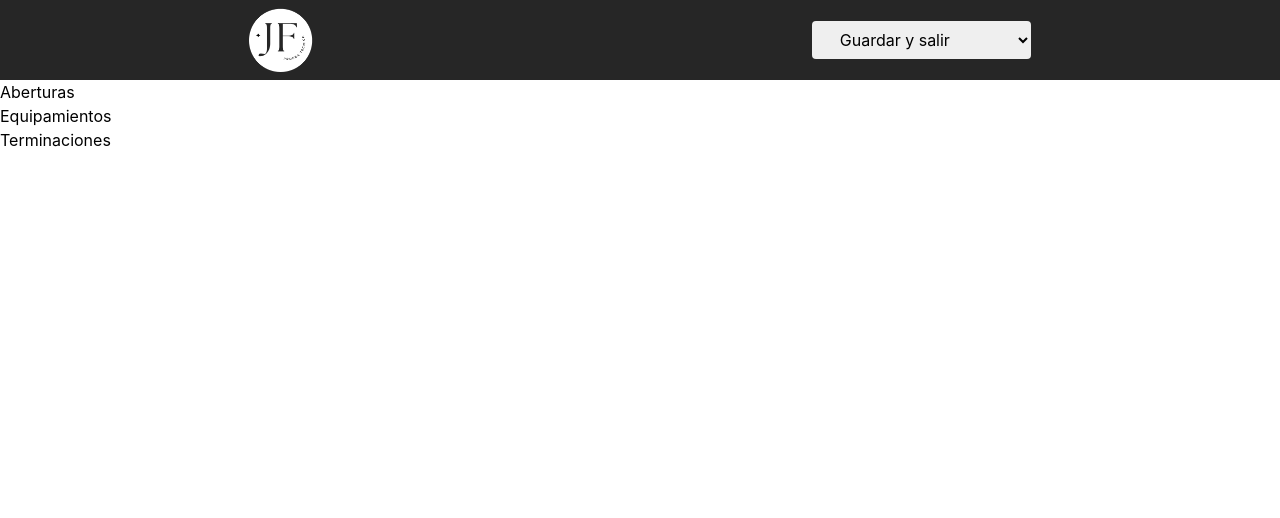
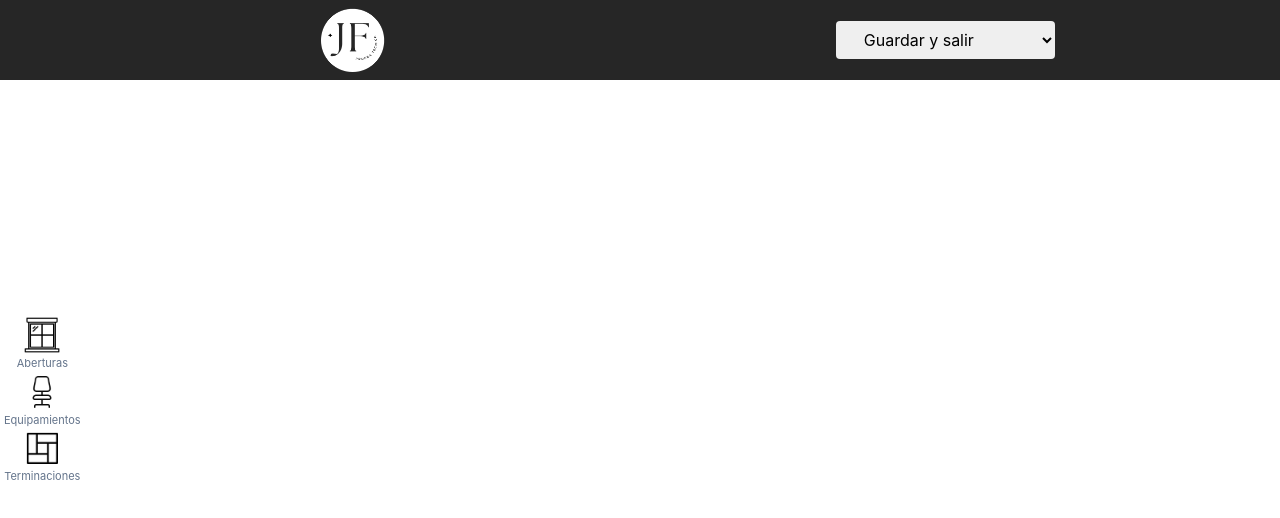
Before and after one commit to JessicaFerreiraLopez/challenge-jessica-ferreira, a React (Create React App) app: page / in a window 1280 px wide. Shown: the top 518 px of the page. Built offline with nearby package versions, Linux system fonts and the light colour scheme.

Commit message:
added styles

```diff
--- a/src/components/header/index.tsx
+++ b/src/components/header/index.tsx
@@ -2,7 +2,7 @@ import logo from "../../assets/img/logo.png";
 import Select from "../basics/Select";
 const Header = () => (
   <header>
-    <nav className="flex h-20 items-center justify-around bg-[#262626]">
+    <nav className="fixed top-0	 flex	 h-20 w-full	items-center justify-around bg-[#262626] pl-24">
       <img className="h-16" alt="Logo" src={logo} />
 
       <Select
--- a/src/components/sideBar/SideBarItem.tsx
+++ b/src/components/sideBar/SideBarItem.tsx
@@ -4,8 +4,9 @@ export interface SideBarItemProps {
 }
 
 const SideBarItem = ({ name, img }: SideBarItemProps) => (
-  <li>
-    <p>{name}</p>
+  <li className="flex flex-col items-center px-1">
+    <img className="h-10" alt="item icon" src={img} />
+    <p className="text-[11px] text-slate-500">{name}</p>
   </li>
 );
 
--- a/src/components/sideBar/index.tsx
+++ b/src/components/sideBar/index.tsx
@@ -1,22 +1,25 @@
 import SideBarItem, { SideBarItemProps } from "./SideBarItem";
+import aberturas from "../../assets/img/aberturas.png";
+import equipamientos from "../../assets/img/equipamiento.png";
+import terminaciones from "../../assets/img/terminaciones.png";
 
 const sidebarStructure: SideBarItemProps[] = [
   {
     name: "Aberturas",
-    img: "Aberturas",
+    img: aberturas,
   },
   {
     name: "Equipamientos",
-    img: "Equipamientos",
+    img: equipamientos,
   },
   {
     name: "Terminaciones",
-    img: "Terminaciones",
+    img: terminaciones,
   },
 ];
 
 const SideBar = () => (
-  <nav>
+  <nav className="flex h-full min-h-screen w-20 items-center bg-white">
     <ul>
       {sidebarStructure.map((sideBarItem, itemIndex) => (
         <SideBarItem
```
